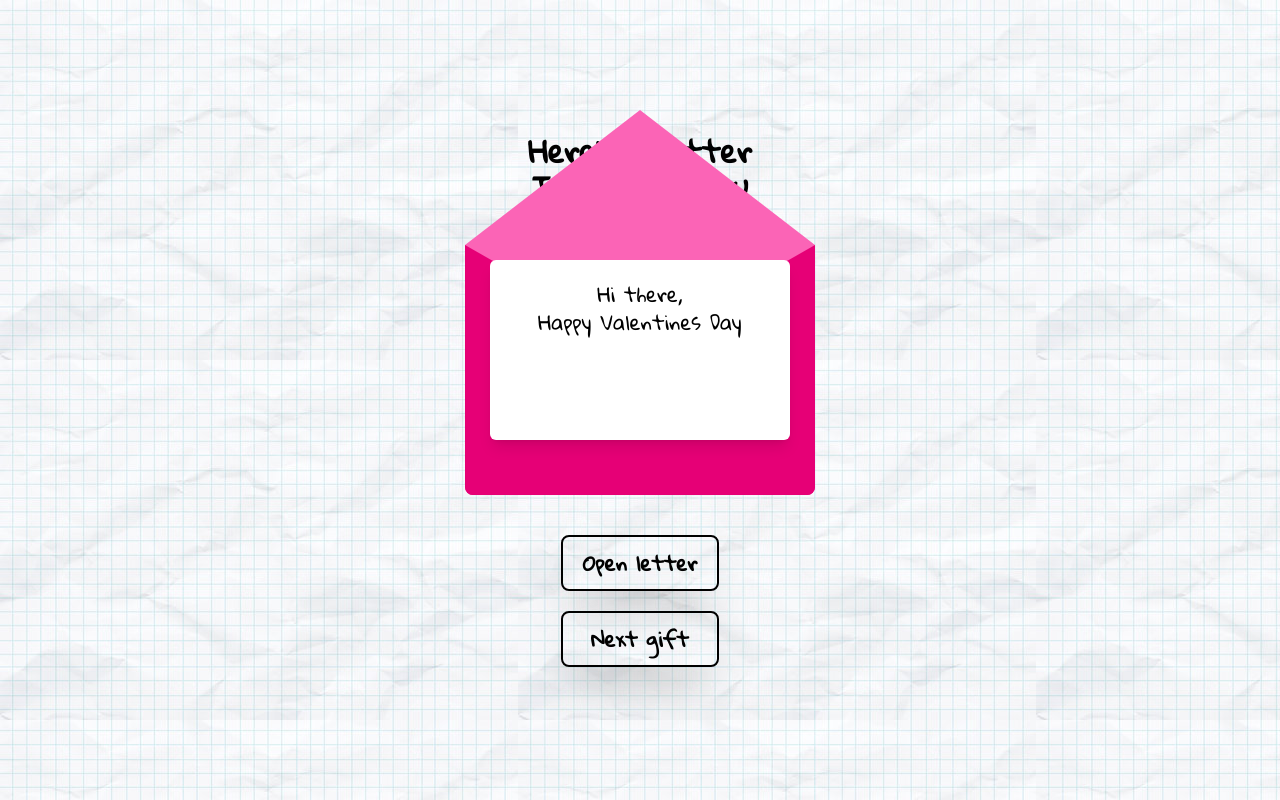
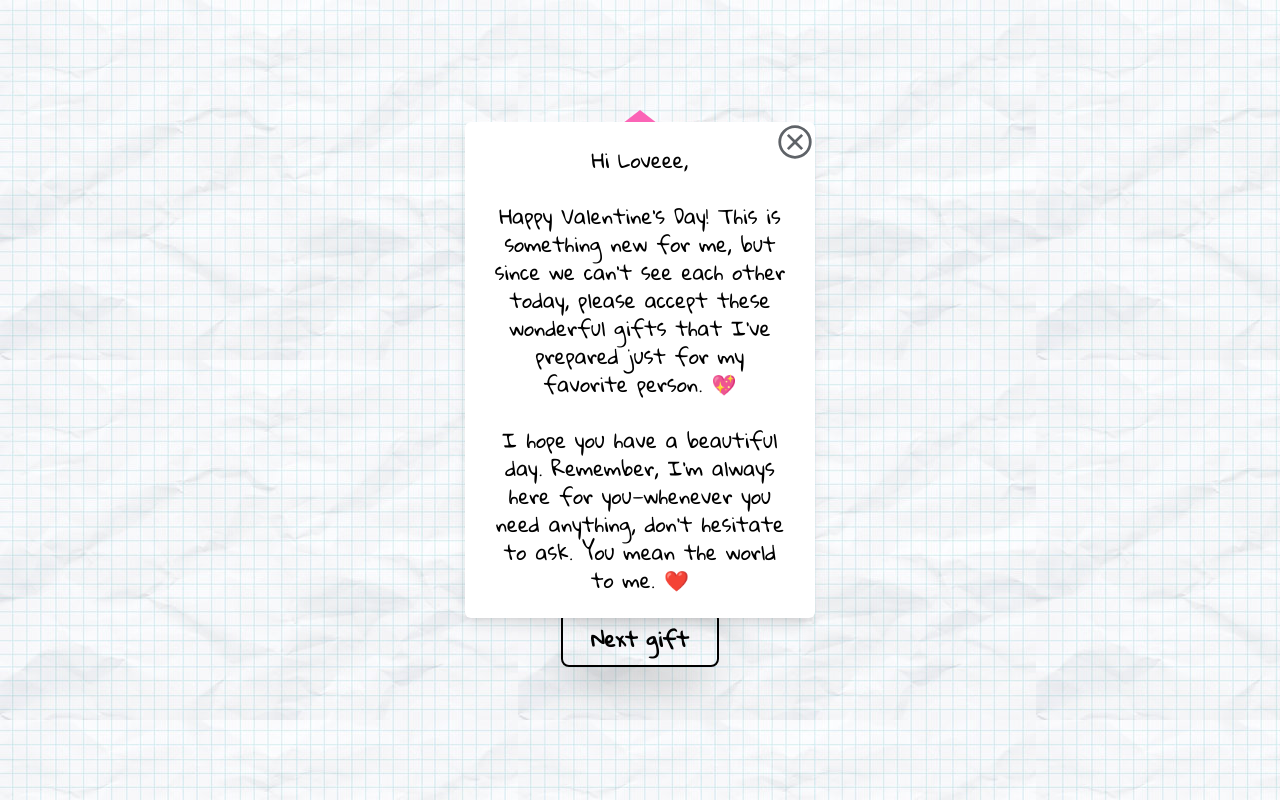
Before and after one commit to ccg404/Project-Dawn, a website: page pages/message.html in a window 1280 px wide. Both pictures are taken after a click on the button "Open letter". Drawn offline with nearby package versions, Linux system fonts and the light colour scheme.

Commit message:
added changes

```diff
--- a/pages/message.html
+++ b/pages/message.html
@@ -1,73 +1,141 @@
 <!DOCTYPE html>
 <html lang="en">
   <head>
-    <meta charset="UTF-8">
-    <meta name="viewport" content="width=device-width, initial-scale=1.0">
+    <meta charset="UTF-8" />
+    <meta name="viewport" content="width=device-width, initial-scale=1.0" />
     <title>Document</title>
-    <link rel="stylesheet" href="/src/css/output.css">
+    <link rel="stylesheet" href="/src/css/output.css" />
+    <link
+      rel="stylesheet"
+      href="https://fonts.googleapis.com/css2?family=Material+Symbols+Outlined:opsz,wght,FILL,GRAD@24,400,0,0&icon_names=cancel"
+    />
   </head>
   <body class="overflow-hidden">
     <!--Need to fix the open and close function of the letter-->
-    <div class="bg-[url(/img/bg1.jpg)] h-screen flex flex-col justify-center items-center gap-10">
-
+    <div
+      class="bg-[url(/img/bg1.jpg)] h-screen flex flex-col justify-center items-center gap-10"
+    >
       <div class="font-gloria w-[250px]">
-            <h1 class="font-bold text-3xl">Here's a letter I wrote for u </h1>
+        <h1 class="text-3xl font-bold">Here's a letter I wrote for u</h1>
       </div>
 
-        <div id="envelope wrapper" class="font-gloria relative flex flex-col items-center">
+      <div
+        id="envelope wrapper"
+        class="font-gloria relative flex flex-col items-center"
+      >
+        <div class="relative">
+          <div
+            id="envelope-flap"
+            class="absolute top-0 left-0 w-0 h-0 border-l-[175px] border-l-transparent border-r-[175px] border-r-transparent border-t-[135px] border-t-pink-400 transition-transform duration-700 ease-in-out origin-top transform"
+          ></div>
 
-            <div id="envelope" class="relative w-[350px] h-[250px] bg-pink-600 rounded-b-lg flex justify-center items-center">
-
-                <div id="letter" class="absolute w-[300px] h-[180px] bg-white rounded-md shadow-lg p-5 text-xl text-black text-center
-                transition-transform duration-500 ease-in-out">
-                    <p>Hi there, <br>Happy Valentines Day</p>
+          <div
+            id="envelope"
+            class="relative w-[350px] h-[250px] bg-pink-600 rounded-b-lg flex justify-center items-center"
+          >
+            <div
+              id="letter"
+              class="absolute w-[350px] h-auto bg-white rounded-md shadow-lg p-5 text-xl text-black text-center transition-transform duration-500 ease-in-out overflow-auto"
+            >
+              <svg
+                xmlns="http://www.w3.org/2000/svg"
+                height="40px"
+                viewBox="0 -960 960 960"
+                width="40px"
+                fill="#5f6368"
+                class="absolute right-0 top-0"
+                id="btnClose"
+              >
+                <path
+                  d="m332-285.33 148-148 148 148L674.67-332l-148-148 148-148L628-674.67l-148 148-148-148L285.33-628l148 148-148 148L332-285.33ZM480-80q-82.33 0-155.33-31.5-73-31.5-127.34-85.83Q143-251.67 111.5-324.67T80-480q0-83 31.5-156t85.83-127q54.34-54 127.34-85.5T480-880q83 0 156 31.5T763-763q54 54 85.5 127T880-480q0 82.33-31.5 155.33-31.5 73-85.5 127.34Q709-143 636-111.5T480-80Zm0-66.67q139.33 0 236.33-97.33t97-236q0-139.33-97-236.33t-236.33-97q-138.67 0-236 97-97.33 97-97.33 236.33 0 138.67 97.33 236 97.33 97.33 236 97.33ZM480-480Z"
+                />
+              </svg>
+              <p class="p-2 text-lg leading-5">
+                Hi Loveee, <br /><br />
+                Happy Valentine's Day! This is something new for me, but since
+                we can't see each other today, please accept these wonderful
+                gifts that I've prepared just for my favorite person. 💖
+                <br /><br />
+                I hope you have a beautiful day. Remember, I'm always here for
+                you—whenever you need anything, don't hesitate to ask. You mean
+                the world to me. ❤️
+              </p>
             </div>
 
-                <div class="relative w-[350px] h-[250px] bg-pink-600 rounded-b-lg flex justify-center items-center  border-l-[175px] border-l-transparent
-                border-r-[175px] border-r-transparent  border-t-[100px] border-t-pink-400 ">
-
+            <div
+              class="relative w-[350px] h-[250px] bg-pink-600 rounded-b-lg flex justify-center items-center border-l-[175px] border-l-transparent border-r-[175px] border-r-transparent border-t-[100px] border-t-pink-400"
+            ></div>
           </div>
-
-                <div id="envelope-flap" class="absolute top-0 left-0 w-0 h-0
-                border-l-[175px] border-l-transparent
-                border-r-[175px] border-r-transparent
-                border-t-[135px] border-t-pink-400
-                transition-transform duration-700 ease-in-out origin-top transform">
-                </div>
-
         </div>
       </div>
 
-
       <div id="button wrapper" class="font-gloria flex flex-col gap-5">
-            <button id="btnOpen" class="px-5 py-3 border-2 border-black rounded-lg shadow-2xl text-xl font-bold">Open letter</button>
-            <button class="px-5 py-3 border-2 border-black rounded-lg shadow-2xl text-xl font-bold"><a href="/pages/musicPage.html">Next gift</a></button>
+        <button
+          id="btnOpen"
+          class="px-5 py-3 border-2 border-black rounded-lg shadow-2xl text-xl font-bold"
+        >
+          Open letter
+        </button>
+        <button
+          class="px-5 py-3 border-2 border-black rounded-lg shadow-2xl text-xl font-bold"
+        >
+          <a href="/pages/musicPage.html">Next gift</a>
+        </button>
       </div>
     </div>
     <script>
-       document.getElementById('btnOpen').onclick = () => {
-    const flap = document.getElementById('envelope-flap');
-    const letter = document.getElementById('letter');
-    // Toggle open state
+    document.getElementById("btnOpen").onclick = toggleLetter;
+document.getElementById("btnClose").onclick = toggleLetter;
+
+function toggleLetter() {
+  const flap = document.getElementById("envelope-flap");
+  const letter = document.getElementById("letter");
+
   const isOpen = flap.getAttribute("data-open") === "true";
+
   if (isOpen) {
     // Close the envelope
     flap.style.transform = "rotateX(0deg)";
-        letter.style.transform = "translateY(120%)"; // Move letter back down
-        letter.style.opacity = "0"; // Hide letter smoothly
+    letter.style.animation = "none";
+    letter.style.transform = "translateY(100%)";
+    letter.style.opacity = "0";
+    letter.style.maxHeight = "0";
+    letter.style.padding = "0";
+
     setTimeout(() => {
-            letter.style.zIndex = "0"; // Move letter behind the flap after animation
-        }, 500); // Ensure zIndex change happens after animation
-        flap.setAttribute("data-open", "false"); // Update state
+      letter.style.display = "none";
+      letter.style.zIndex = "0";
+    }, 500); // Wait for close animation to finish
+
+    flap.setAttribute("data-open", "false");
   } else {
     // Open the envelope
     flap.style.transform = "rotateX(180deg)";
-        letter.style.transform = "translateY(-20px)"; // Slide letter up
-        letter.style.opacity = "1"; // Show letter
-        letter.style.zIndex = "10"; // Bring letter to front
-        flap.setAttribute("data-open", "true"); // Update state
+
+    // First, keep letter hidden until the flap animation finishes
+    letter.style.display = "none";
+    letter.style.opacity = "0";
+    letter.style.transform = "translateY(100%)"; // Hide below envelope
+
+    // Delay the letter appearance so it doesn't show before the flap moves
+    setTimeout(() => {
+      letter.style.display = "block"; // Make letter visible
+      letter.style.opacity = "1";
+      letter.style.zIndex = "10";
+      letter.style.maxHeight = "500px";
+      letter.style.padding = "1rem";
+      letter.style.transform = "translateY(20px)";
+
+      // Start smooth animation only after the letter is visible
+      setTimeout(() => {
+        letter.style.animation = "bounceIn 0.8s ease-out";
+        letter.style.transform = "translateY(0)";
+      }, 50);
+    }, 500); // Adjust this delay (500ms) to match the flap animation duration
+
+    flap.setAttribute("data-open", "true");
   }
-};
+}
     </script>
   </body>
 </html>
--- a/src/css/input.css
+++ b/src/css/input.css
@@ -194,9 +194,40 @@ h1
     border-radius: 5px;
     margin: -3px 0 0 46px;
 }
-.player:hover
+
+
+.play
 {
     margin-left: -30px;
     transform:rotatez(30deg);
     transition:all 1s ease-in-out;
 }
+
+@keyframes bounceIn {
+    0% {
+        transform: translateY(50%);
+        opacity: 0;
+    }
+    50% {
+        transform: translateY(-10px);
+        opacity: 1;
+    }
+    75% {
+        transform: translateY(5px);
+    }
+    100% {
+        transform: translateY(0);
+    }
+}
+
+/* Ensure smooth transitions */
+#letter {
+    transition: transform 0.5s ease-in-out, opacity 0.5s ease-in-out, max-height 0.5s ease-in-out;
+    display: none; /* Start hidden */
+    max-height: 0; /* Prevents overflow */
+    overflow: hidden; /* Ensures smooth open-close effect */
+}
+
+.material-symbols-outlined {
+    font-size: 40px; /* Adjust as needed */
+}
```
Also changed, not shown: index.html (+2 -2 lines), pages/musicPage.html (+2 -2 lines), pages/section.html (+2 -2 lines), pages/vhsPage.html (+20 -8 lines), src/css/output.css. Lines whose indentation alone changed are shown as unchanged.
